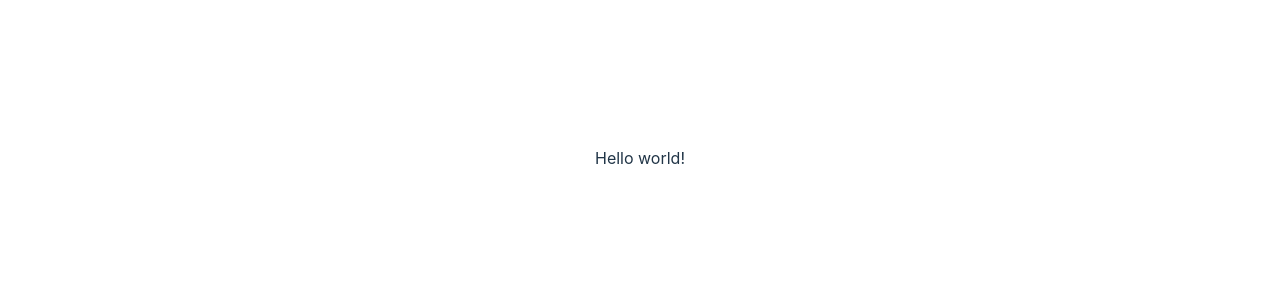
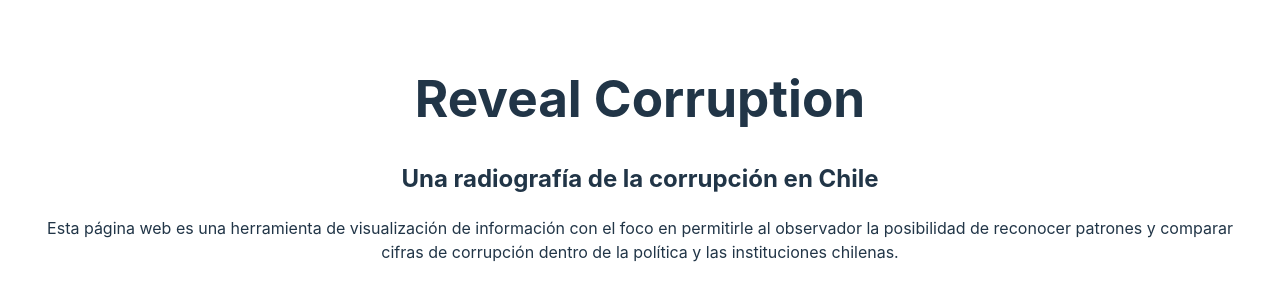
Before and after one commit to EnzoMorata/reveal-corruption, a React (Vite) app: page / in a window 1280 px wide. Shown: the part 242-542 px from the top of the page. Built offline with nearby package versions, Linux system fonts and the light colour scheme.

Commit message:
feat: create basic component for landing page

```diff
--- a/src/Router.tsx
+++ b/src/Router.tsx
@@ -3,12 +3,13 @@ import {
     RouterProvider
 } from 'react-router-dom';
 
+import Landing from './pages/Landing.tsx';
 import App from './App.tsx';
 
 const router = createBrowserRouter([
     {
         path: '/',
-        element: <div>Hello world!</div>,
+        element: <Landing />,
     },
     {
         path: 'about',
--- /dev/null
+++ b/src/pages/Landing.tsx
@@ -0,0 +1,9 @@
+export default function Landing() {
+    return (
+        <div>
+            <h1>Reveal Corruption</h1>
+            <h2>Una radiografía de la corrupción en Chile</h2>
+            <p>Esta página web es una herramienta de visualización de información con el foco en permitirle al observador la posibilidad de reconocer patrones y comparar cifras de corrupción dentro de la política y las instituciones chilenas.</p>
+        </div>
+    )
+}
```
